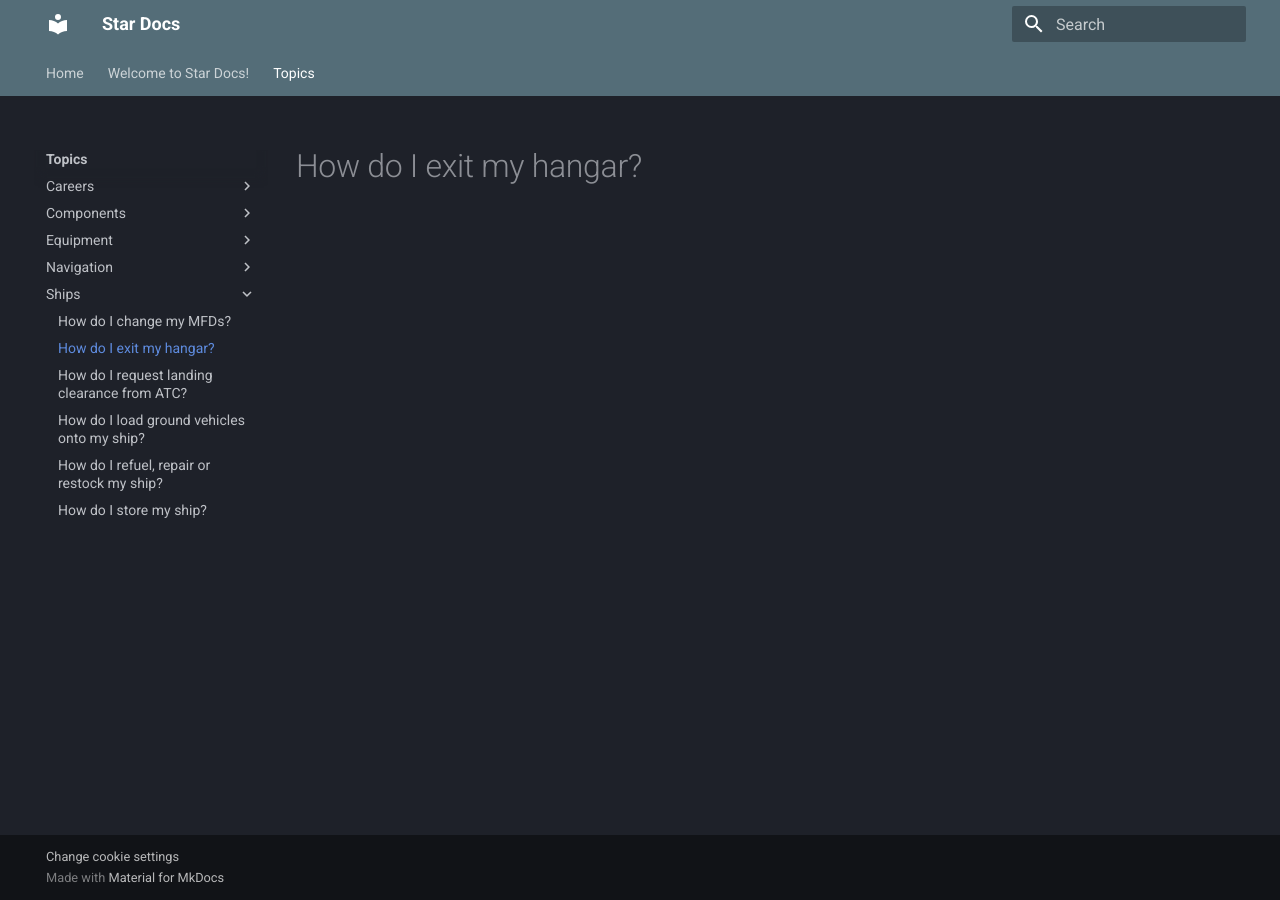
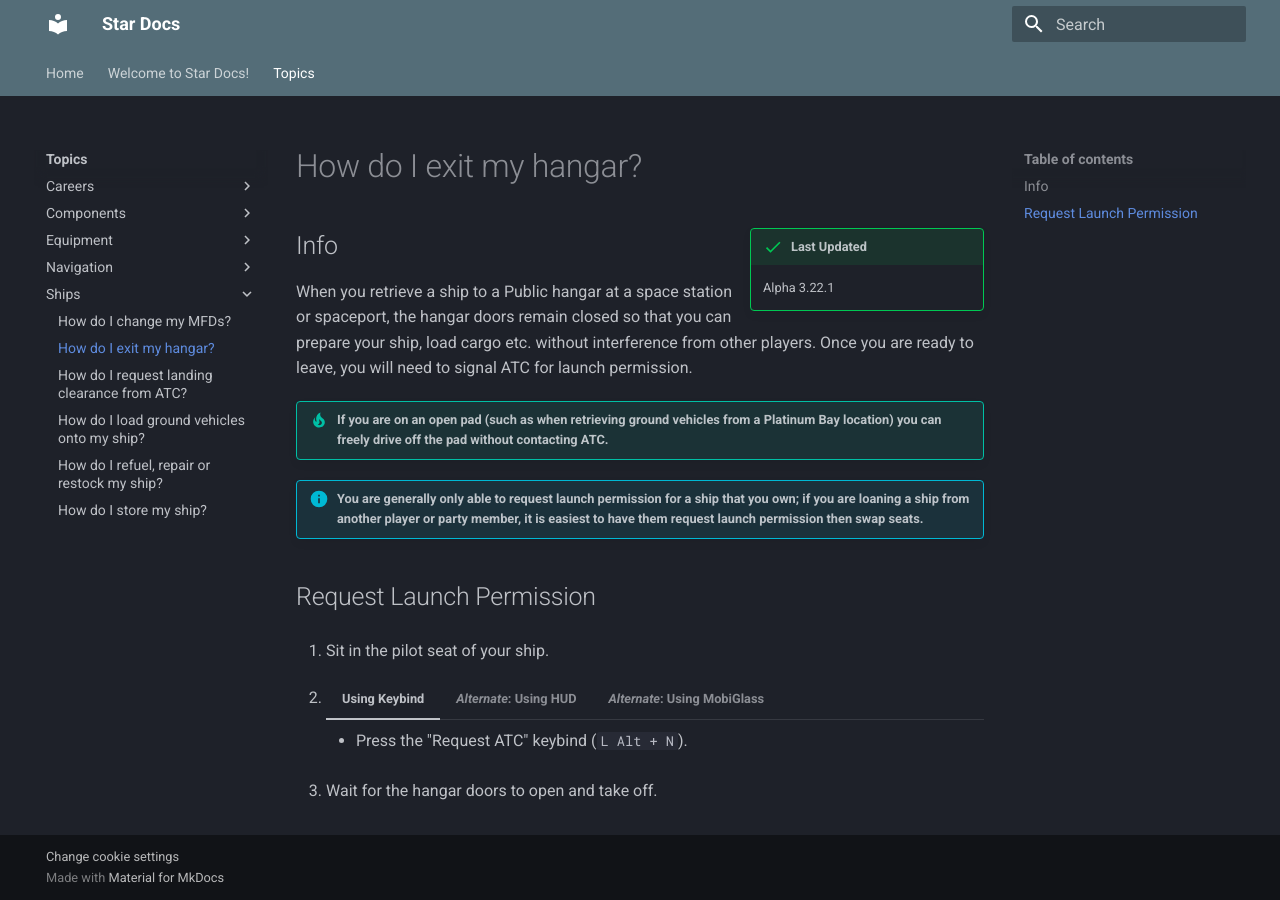
Before and after one commit to Arcodiant/StarDocs, an MkDocs documentation site: the page built from docs/topics/ships/exit-hangar.md, in a window 1280 px wide. Built offline with MkDocs 1.6.1 and Material for MkDocs 9.7.7, drawn with Linux system fonts in a browser that asks for light colours.

Commit message:
Fill out Exit Hangar

```diff
--- a/docs/topics/ships/exit-hangar.md
+++ b/docs/topics/ships/exit-hangar.md
@@ -1 +1,43 @@
 # How do I exit my hangar?
+
+!!! success inline end "Last Updated"
+    Alpha 3.22.1
+
+## Info
+
+When you retrieve a ship to a Public hangar at a space station or spaceport, the hangar doors remain closed so that you can prepare your ship, load cargo etc. without interference from other players. Once you are ready to leave, you will need to signal ATC for launch permission.
+
+!!! tip "If you are on an open pad (such as when retrieving ground vehicles from a Platinum Bay location) you can freely drive off the pad without contacting ATC."
+
+!!! info "You are generally only able to request launch permission for a ship that you own; if you are loaning a ship from another player or party member, it is easiest to have them request launch permission then swap seats."
+
+## Request Launch Permission
+
+1. Sit in the pilot seat of your ship.
+
+2.
+
+    === "Using Keybind"
+
+        - Press the "Request ATC" keybind (`L Alt + N`).
+
+    === "*Alternate*: Using HUD"
+
+        - Locate your Comms MFD. If no MFD is set to Comms, [select it from the Menu](./configure-mfds.md).
+        - Find the ATC channel for your location - it is usually named after the spaceport or station, and is typically near the top of the list.
+
+            > ***Note:*** In some locations, such as the Commons Garage at New Babbage, you will see both the location and the spaceport. Use the location channel.
+
+        - Click the Open Channel icon on the right-hand side.
+
+    === "*Alternate*: Using MobiGlass"
+
+        - Open your Communications app (`F11`)
+        - Click Friends.
+        - Find the ATC channel for your location - it is usually named after the spaceport or station, and is typically near the top of the list.
+
+            > ***Note:*** In some locations, such as the Commons Garage at New Babbage, you will see both the location and the spaceport. Use the location channel.
+
+        - Click the Open Channel icon on the right-hand side.
+
+3. Wait for the hangar doors to open and take off.
```
Also changed, not shown: docs/topics/ships/configure-mfds.md (+7 -7 lines), docs/topics/ships/landing-atc.md (+12 -6 lines).
